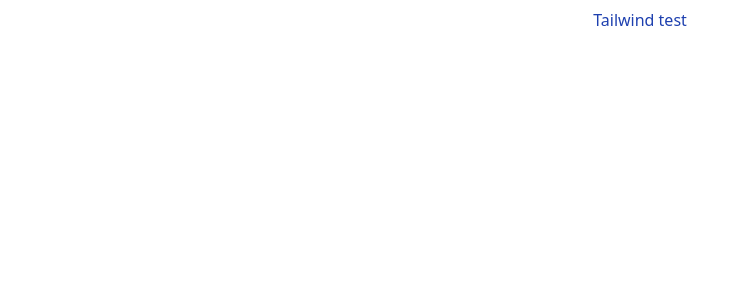
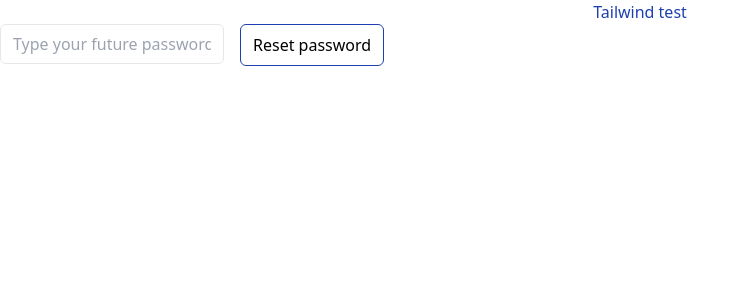
Before and after one commit to Vladyslav-Bekesh/USENSE-password, an Angular app: page / in a window 1280 px wide. Shown: the top 300 px of the page, without its empty margins (0-750 px from the left). Built offline with nearby package versions, Linux system fonts and the light colour scheme.

Commit message:
form created

```diff
--- a/src/app/app.component.html
+++ b/src/app/app.component.html
@@ -1 +1,2 @@
 <h1 class="text-blue-800 text-center">Tailwind test</h1>
+<app-form></app-form>
--- a/src/app/app.module.ts
+++ b/src/app/app.module.ts
@@ -5,10 +5,14 @@ import { AppComponent } from './app.component';
 import { AppRoutingModule } from './app-routing.module';
 import { HttpClientModule } from '@angular/common/http';
 import { FormsModule, ReactiveFormsModule } from '@angular/forms';
+import { FormComponent } from './components/form/form.component';
+import { IndicationSectionComponent } from './components/indication-section/indication-section.component';
 
 @NgModule({
   declarations: [
-    AppComponent
+    AppComponent,
+    FormComponent,
+    IndicationSectionComponent
   ],
   imports: [
     BrowserModule,
--- /dev/null
+++ b/src/app/components/form/form.component.html
@@ -0,0 +1,30 @@
+<form action="" class="flex gap-4" [formGroup]="form" (ngSubmit)="submit()">
+  <input
+    type="password"
+    value=""
+    placeholder="Type your future password"
+    class="text-blue-800 border py-2 px-3 h-10 rounded-md w-56"
+    appFocus
+    formControlName="title"
+  />
+
+  <button type="submit" class="border border-blue-800 rounded-md py-2 px-3">
+    Reset password
+  </button>
+</form>
+
+<div class="block">
+  <p
+    class="text-red-600 font-medium mb-2"
+    *ngIf="title.errors?.['minlength'] && title.touched"
+  >
+    WRITE MORE THAN {{minSymbols}} SYMBOLS. Now {{ title.value.length }}
+  </p>
+
+  <p
+    class="text-red-600 font-medium mb-2"
+    *ngIf="title.errors?.['pattern'] && title.touched"
+  >
+
+  </p>
+</div>
--- /dev/null
+++ b/src/app/components/form/form.component.ts
@@ -0,0 +1,32 @@
+import { Component, OnInit } from '@angular/core';
+import { FormControl, FormGroup, Validators } from '@angular/forms';
+
+@Component({
+  selector: 'app-form',
+  templateUrl: './form.component.html',
+  styleUrls: ['./form.component.css']
+})
+export class FormComponent implements OnInit {
+  minSymbols = 8;
+  form = new FormGroup({
+    title: new FormControl<string>(
+      '',
+      [
+        Validators.required,
+        Validators.pattern(/^[A-z0-9]*$/),
+        Validators.minLength(this.minSymbols),
+      ]
+    )
+  });
+
+  constructor() { }
+
+  ngOnInit(): void { }
+
+  get title() { return this.form.controls.title as FormControl }
+
+  submit() {
+    console.log(this.form.value);
+    console.log(this.title.errors);
+  }
+}
--- /dev/null
+++ b/src/app/components/indication-section/indication-section.component.html
@@ -0,0 +1 @@
+<p>indication-section works!</p>
--- a/src/styles.css
+++ b/src/styles.css
@@ -1 +1,3 @@
-/* You can add global styles to this file, and also import other style files */
+@tailwind base;
+@tailwind components;
+@tailwind utilities;
```
Also changed, not shown: src/app/components/indication-section/indication-section.component.ts (added, +10 -0 lines), src/app/components/form/form.component.css (added), src/app/components/indication-section/indication-section.component.css (added).
